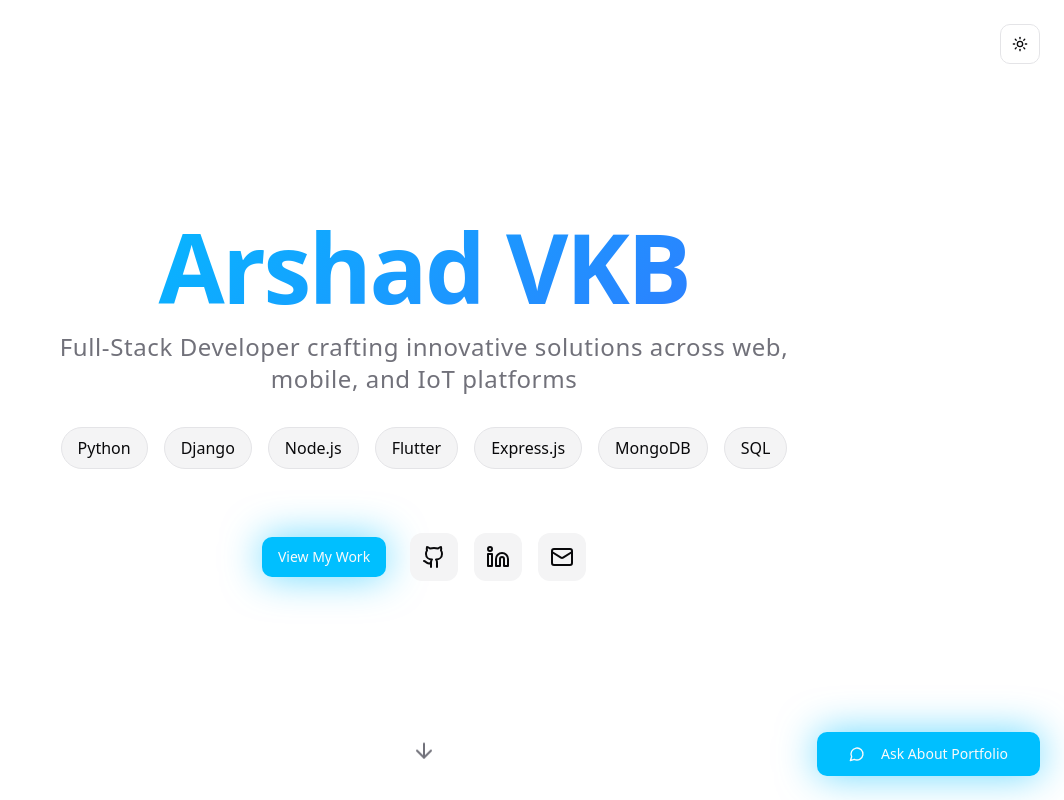
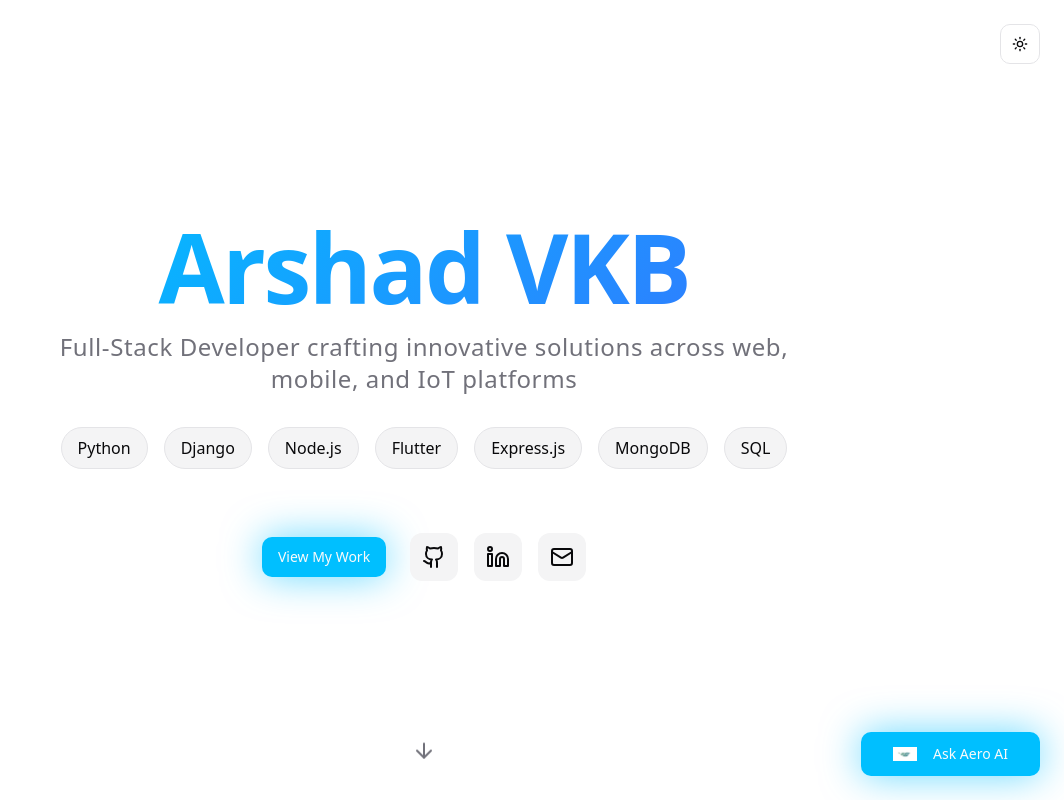
Before and after one commit to Arshadvkb/arshad-portfolio, a React (Vite) app: page / in a window 1280 px wide. Shown: the top 800 px of the page, without its empty margins (216-1280 px from the left). Built offline with nearby package versions, Linux system fonts and the light colour scheme.

Commit message:
Add image to Aero AI

```diff
--- a/src/components/AIAssistant.tsx
+++ b/src/components/AIAssistant.tsx
@@ -163,8 +163,12 @@ What would you like to know?`;
         }`}
         size="lg"
       >
-        <MessageCircle className="w-6 h-6 mr-2" />
-        Ask About Portfolio
+        <img
+          src="/lovable-uploads/314fe94b-27e1-4b25-908d-a7cc05e75d9d.png"
+          alt="Aero AI Logo"
+          className="w-6 h-6 mr-2 object-contain"
+        />
+        Ask Aero AI
       </Button>
 
       {/* AI Assistant Chat Window */}
@@ -172,8 +176,12 @@ What would you like to know?`;
         <Card className="fixed bottom-6 right-6 z-50 w-96 h-[500px] shadow-2xl bg-background border-border">
           <CardHeader className="flex flex-row items-center justify-between space-y-0 pb-3">
             <CardTitle className="text-lg flex items-center gap-2">
-              <Bot className="w-5 h-5 text-primary" />
-              Portfolio Assistant
+              <img
+                src="/lovable-uploads/314fe94b-27e1-4b25-908d-a7cc05e75d9d.png"
+                alt="Aero AI Logo"
+                className="w-6 h-6 object-contain"
+              />
+              Aero AI Assistant
             </CardTitle>
             <Button
               variant="ghost"
```
Also changed, not shown: public/lovable-uploads/314fe94b-27e1-4b25-908d-a7cc05e75d9d.png (added).
